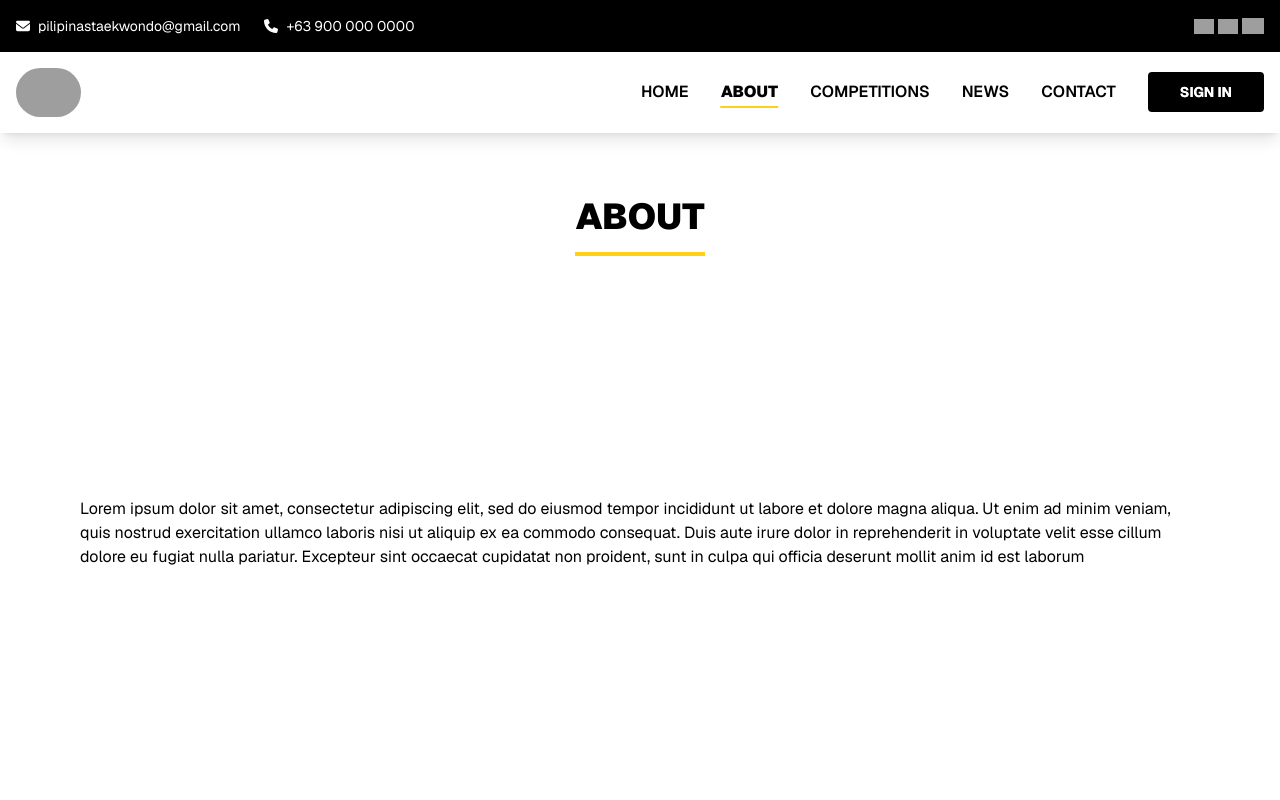
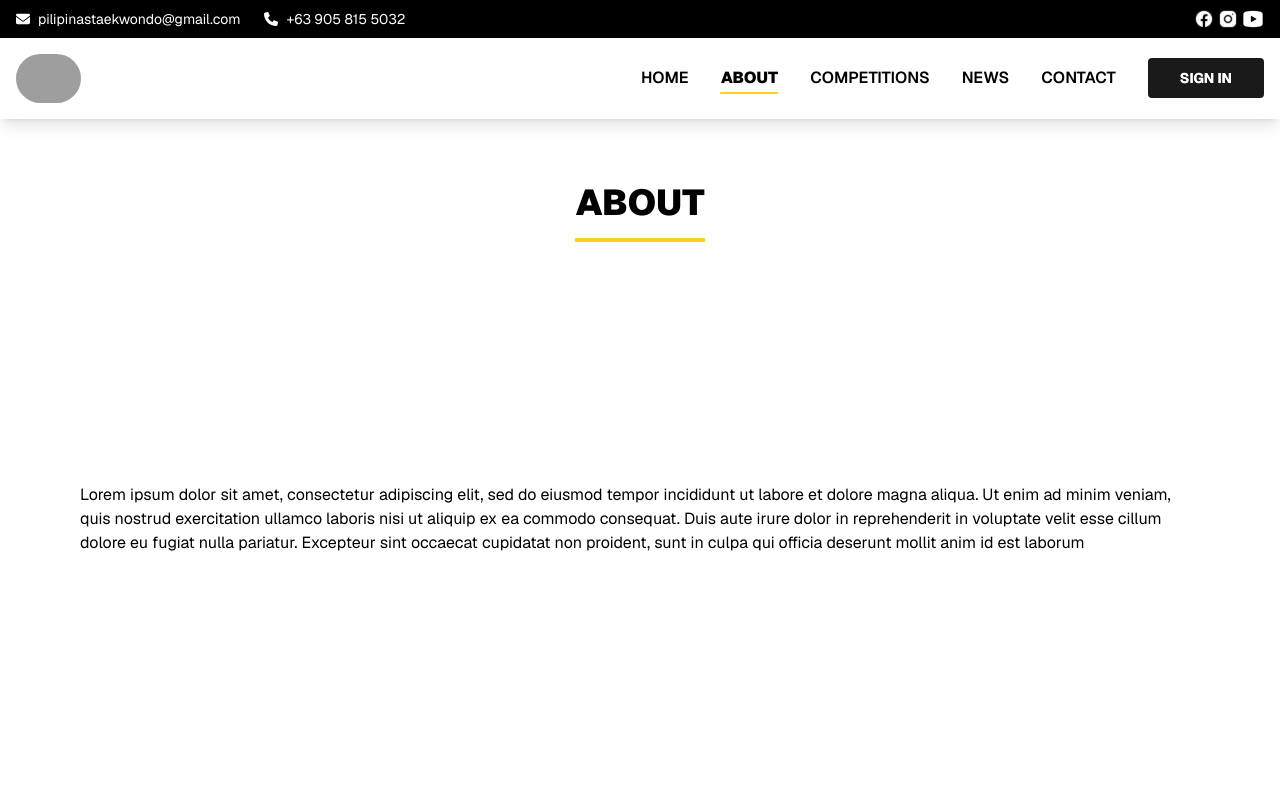
Before and after one commit to rvcarcueva2/pti-web, a Next.js app in the folder web/: page /about in a window 1280 px wide. Shown: the top 800 px of the page. Built offline with nearby package versions, Linux system fonts and the light colour scheme; grey boxes are pictures that could not be loaded.

Commit message:
modified header

```diff
--- a/web/app/components/header.tsx
+++ b/web/app/components/header.tsx
@@ -21,7 +21,7 @@ export default function Header() {
 
       {/* Contact Header */}
       <div className={`bg-black text-white text-sm font-geist`}>
-        <div className="max-w-screen-xl mx-auto px-4 py-4 flex items-center justify-between">
+        <div className="max-w-screen-xl mx-auto px-4 py-2 flex items-center justify-between">
 
           {/* Email & Phone */}
           <div className="flex items-center gap-6">
@@ -31,7 +31,7 @@ export default function Header() {
             </div>
             <div className="flex items-center gap-2">
               <FontAwesomeIcon icon={faPhone}/>
-              <span>+63 900 000 0000</span>
+              <span>+63 905 815 5032</span>
             </div>
           </div>
 
@@ -43,7 +43,7 @@ export default function Header() {
                 rel="noopener noreferrer"
             >
                 <Image
-                    src="/icons/Facebook.png"
+                    src="/icons/Facebook.svg"
                     alt="Facebook"
                     width={20}
                     height={20}
@@ -57,7 +57,7 @@ export default function Header() {
                 rel="noopener noreferrer"
             >
                 <Image
-                    src="/icons/Instagram.png"
+                    src="/icons/Instagram.svg"
                     alt="Instagram"
                     width={20}
                     height={20}
@@ -71,7 +71,7 @@ export default function Header() {
                 rel="noopener noreferrer"
             >
                 <Image
-                    src="/icons/Youtube.png"
+                    src="/icons/Youtube.svg"
                     alt="YouTube"
                     width={22}
                     height={22}
@@ -163,7 +163,7 @@ export default function Header() {
             {/* Sign In */}
             <Link
                 href="/login"
-                className="relative overflow-hidden group px-8 py-2.5 bg-black text-white rounded text-sm uppercase transition-all duration-300"
+                className="relative overflow-hidden group px-8 py-2.5 bg-[#1A1A1A] text-white rounded text-sm uppercase transition-all duration-300"
             >
                 <span className="relative z-10">Sign In</span>
                 <span className="absolute inset-0 bg-[#FED018] scale-x-0 origin-left group-hover:scale-x-100 transition-transform duration-300 ease-out"></span>
```
